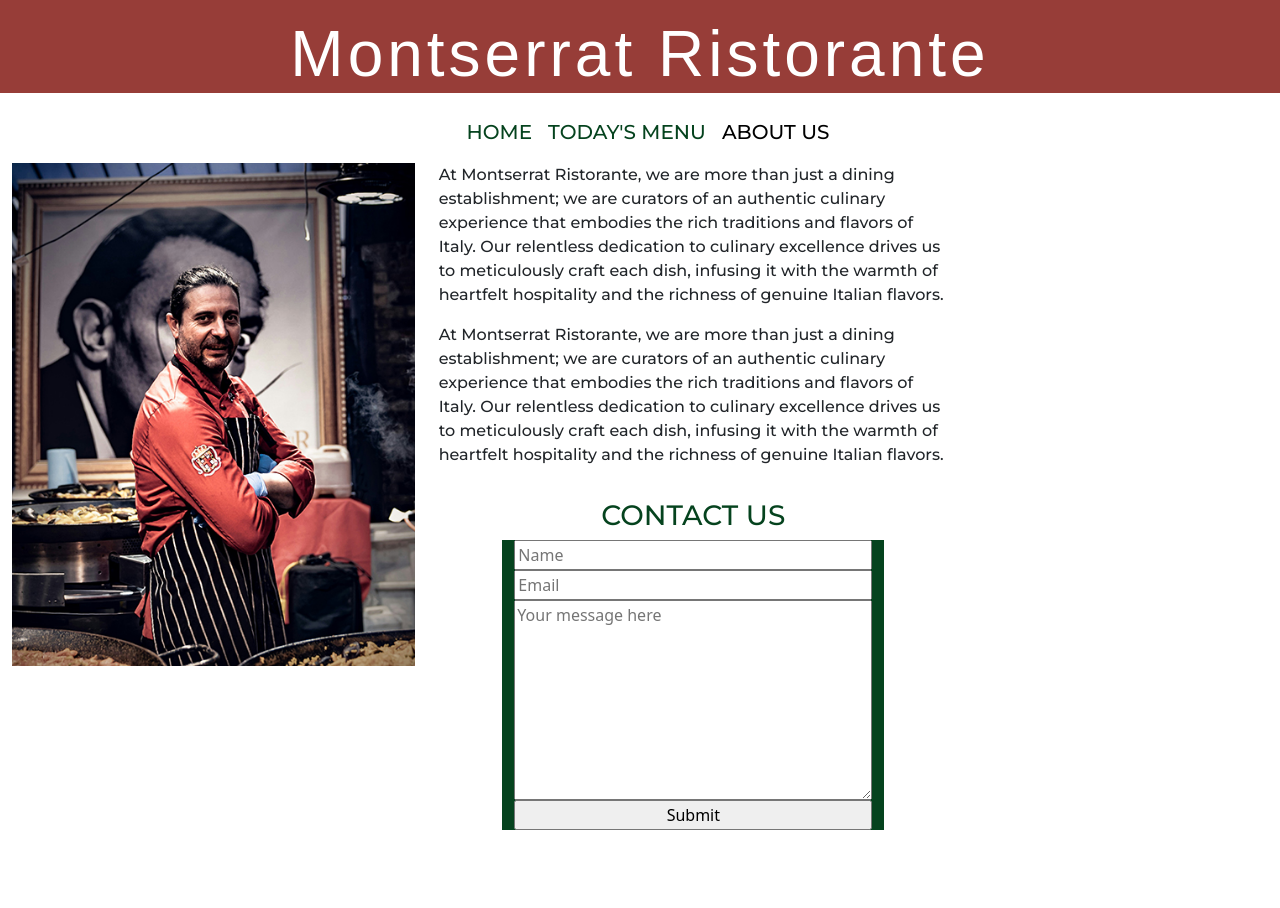
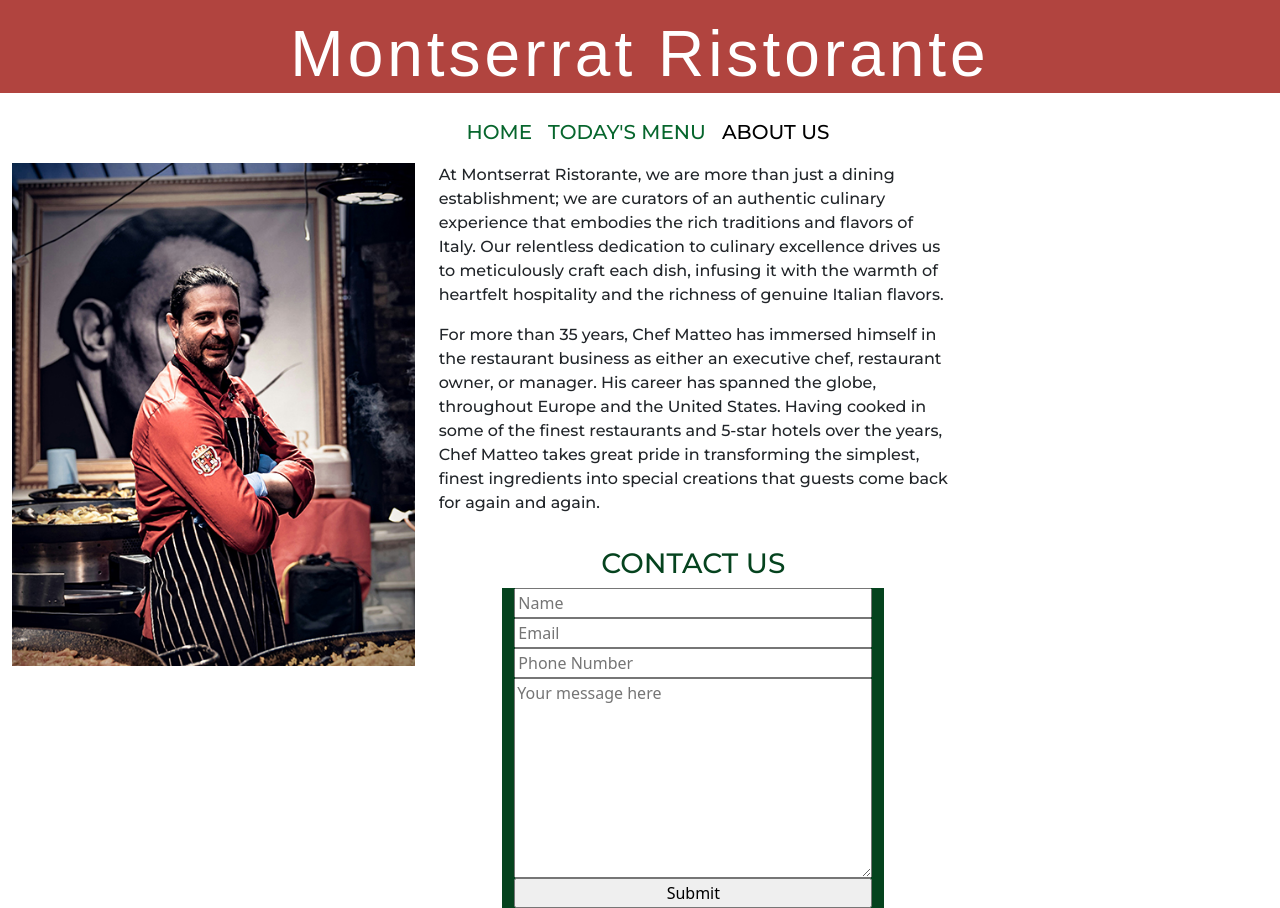
Before and after one commit to ErikaV2291/Project_1, a plain HTML site: page about.html in a window 1280 px wide. Before the commit the page ends 830 px from the top, so only its background shows below. Drawn offline with nearby package versions, Linux system fonts and the light colour scheme.

Commit message:
changes to text in About page and changes to color of nav and H1

```diff
--- a/about.html
+++ b/about.html
@@ -76,7 +76,7 @@
           <div class="col-12 col-lg-5 me-auto d-flex flex-column justify-content-center align-items-center ">
             <div class="row">
               <p class="aboutus">At Montserrat Ristorante, we are more than just a dining establishment; we are curators of an authentic culinary experience that embodies the rich traditions and flavors of Italy. Our relentless dedication to culinary excellence drives us to meticulously craft each dish, infusing it with the warmth of heartfelt hospitality and the richness of genuine Italian flavors. </p>
-              <p class="aboutus">At Montserrat Ristorante, we are more than just a dining establishment; we are curators of an authentic culinary experience that embodies the rich traditions and flavors of Italy. Our relentless dedication to culinary excellence drives us to meticulously craft each dish, infusing it with the warmth of heartfelt hospitality and the richness of genuine Italian flavors. </p>
+              <p class="aboutus">For more than 35 years, Chef Matteo has immersed himself in the restaurant business as either an executive chef, restaurant owner, or manager. His career has spanned the globe, throughout Europe and the United States. Having cooked in some of the finest restaurants and 5-star hotels over the years, Chef Matteo takes great pride in transforming the simplest, finest ingredients into special creations that guests come back for again and again.</p>
             </div>
             <div class="row mt-3 w-75">
               <h3>Contact Us</h3>
@@ -99,6 +99,14 @@
                   placeholder="Email"
                   required
                 />
+                <label for="tel"></label>
+                <input
+                  type="tel"
+                  id="tel"
+                  method="get"
+                  name="tel"
+                  placeholder="Phone Number"
+                />
                 <label for="subject"></label>
                 <textarea
                   id="subject"
--- a/app.css
+++ b/app.css
@@ -4,7 +4,7 @@ body {
 h1 {
     font-family: Italianno, sans-serif;
     color: white;
-    background-color: #973d38;
+    background-color: #b1443f;
     font-size: 4rem;
     font-weight: 500;
     letter-spacing: 0.25rem;
@@ -26,7 +26,7 @@ h3 {
 }
 .navbar  {
     a {
-    color: #05431e;
+    color: #07662d;
     font-family: Montserrat, sans-serif;
     font-weight: 500;
     font-size: 1.25rem;
```
